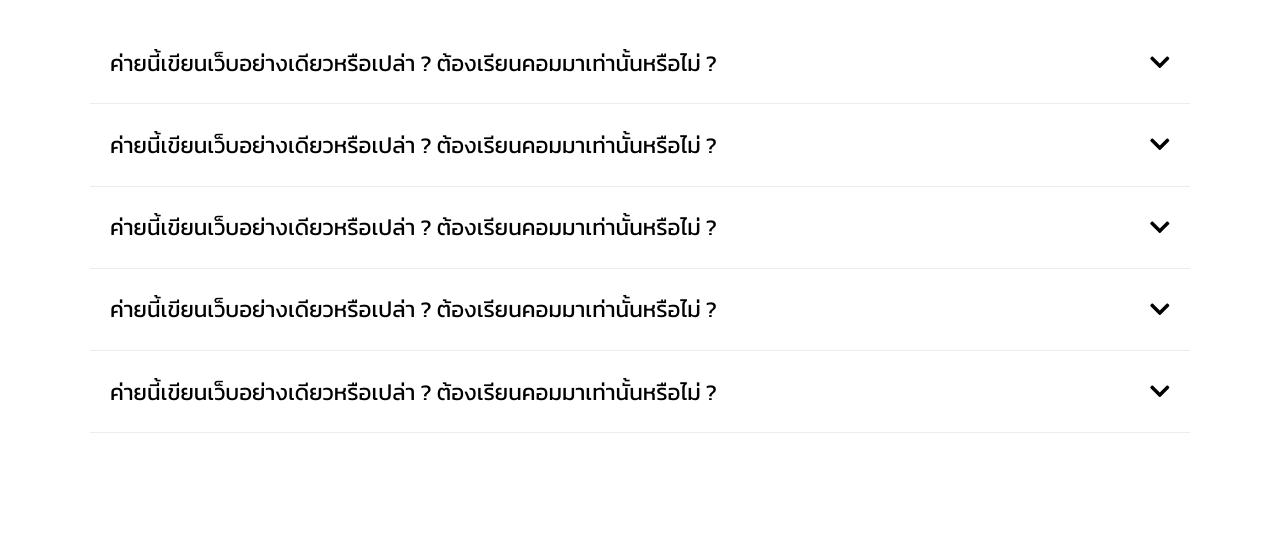
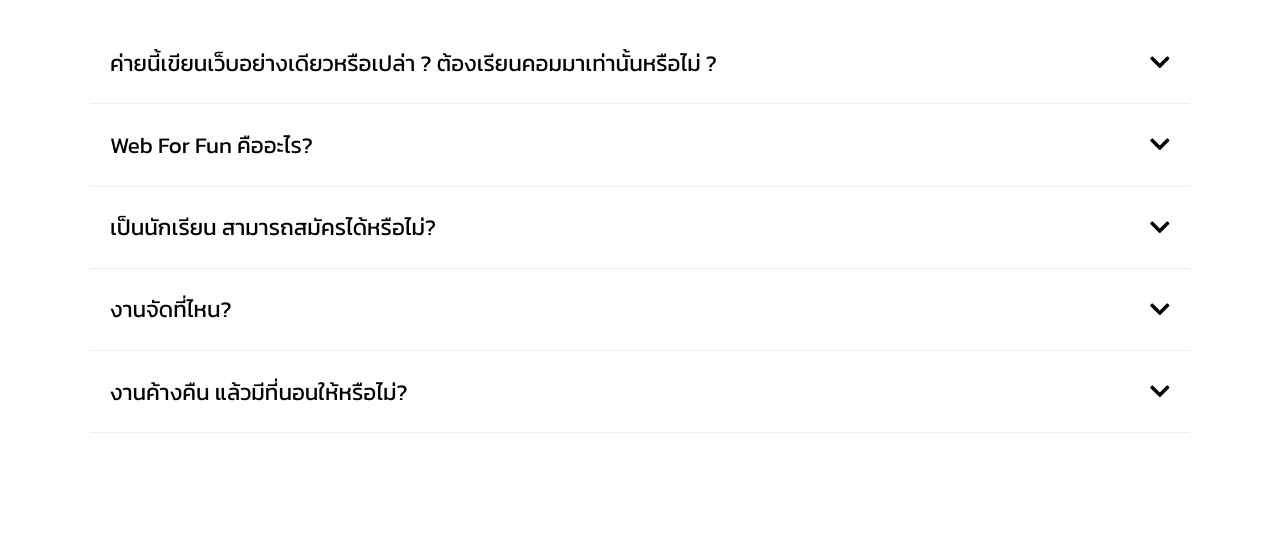
Before and after one commit to WebForFunThailand/webforfun.dev, a Gatsby site: page / in a window 1280 px wide. Shown: the part 3580-4129 px from the top of the page. Built offline with nearby package versions, Linux system fonts and the light colour scheme; Gatsby itself is replaced by a stand-in of ours.

Commit message:
add question in faq

```diff
--- a/src/sections/faq/index.js
+++ b/src/sections/faq/index.js
@@ -39,20 +39,21 @@ const FAQContainer = styled.div`
   }
 `
 
-const FAQ = function() {
+const FAQ = function(props) {
   const [isOpen, setIsOpen] = useState(false);
   return (
     <FAQContainer>
       <h2 onClick={() => setIsOpen(!isOpen)}>
         <div><FontAwesomeIcon icon={isOpen ? faChevronUp : faChevronDown} /></div>
-        ค่ายนี้เขียนเว็บอย่างเดียวหรือเปล่า ? ต้องเรียนคอมมาเท่านั้นหรือไม่ ?
+        {props.question}
       </h2>
       {isOpen &&
-        <p>ค่ายนี้มีมากกว่าเขียนเว็บ เนื่องจากเว็บไซต์หนึ่งเว็บต้องใช้คนที่มีทักษะหลากหลายในการสร้าง ทั้งในส่วนของผู้ที่ทำหน้าที่สร้างเว็บไซต์หรือโปรแกรมมิ่ง (Web Programming) ผู้ที่ออกแบบประสบการณ์ภายในเว็บไซต์หรือตกแต่งเว็บไซต์ให้สวยงามอย่างเว็บดีไซน์ (Web Design) ผู้ที่ถ่ายทอดเรื่องราวในเว็บไซต์ (Web Content) และผู้ที่วางกลยุทธ์ทางการตลาดเพื่อสร้างรายได้ให้กับเว็บไซต์อย่างมาร์เก็ตติ้ง (Web Marketing) เพราะฉะนั้น สามารถเลือกเข้าร่วมค่ายในสาขาใดสาขาหนึ่งได้</p>
+        <p>{props.answer}</p>
       }
     </FAQContainer>
   )
 }
+
 
 export default function() {
   return (
@@ -63,11 +64,12 @@ export default function() {
         </Center>
         <br/>
 
-        <FAQ />
-        <FAQ />
-        <FAQ />
-        <FAQ />
-        <FAQ />
+        <FAQ question="ค่ายนี้เขียนเว็บอย่างเดียวหรือเปล่า ? ต้องเรียนคอมมาเท่านั้นหรือไม่ ?" answer="ค่ายนี้มีมากกว่าเขียนเว็บ เนื่องจากเว็บไซต์หนึ่งเว็บต้องใช้คนที่มีทักษะหลากหลายในการสร้าง ทั้งในส่วนของผู้ที่ทำหน้าที่สร้างเว็บไซต์หรือโปรแกรมมิ่ง (Web Programming) ผู้ที่ออกแบบประสบการณ์ภายในเว็บไซต์หรือตกแต่งเว็บไซต์ให้สวยงามอย่างเว็บดีไซน์ (Web Design) ผู้ที่ถ่ายทอดเรื่องราวในเว็บไซต์ (Web Content) และผู้ที่วางกลยุทธ์ทางการตลาดเพื่อสร้างรายได้ให้กับเว็บไซต์อย่างมาร์เก็ตติ้ง (Web Marketing) เพราะฉะนั้น สามารถเลือกเข้าร่วมค่ายในสาขาใดสาขาหนึ่งได้"/>
+        <FAQ question="Web For Fun คืออะไร?" answer="งาน Web For Fun เป็นงาน Hackathon สำหรับผู้เริ่มต้นที่มีความสนใจในด้านการพัฒนาเว็บไซต์ ให้ได้พัฒนาฝีมือ, เรียนรู้จากผู้มีประสบการณ์ และพบปะเพื่อน ๆ ที่มีความชอบเหมือนกัน โดยในงานจะมีเหล่านักพัฒนาที่มีประสบการณ์แล้วคอยให้คำแนะนำ และช่วยเหลือในแต่ละทีม นอกจากนี้ภายในงานจะมี Workshop ต่างๆ เพื่อให้นักพัฒนาแต่ละคนสามารถคิดไอเดียออกมาได้สนุกที่สุด"/>
+        <FAQ question="เป็นนักเรียน สามารถสมัครได้หรือไม่?" answer="งาน Web For Fun รับทั้งนักเรียนระดับมัธยมและนักศึกษา"/>
+        <FAQ question="งานจัดที่ไหน?" answer={<div>งานนี้จัดที่ Clazy Cafe' ใกล้กับ BTS สนามเป้า
+        <a href="https://goo.gl/maps/CYgxXYCXVPfdyG3c8">https://goo.gl/maps/CYgxXYCXVPfdyG3c8</a></div>}/>
+        <FAQ question="งานค้างคืน แล้วมีที่นอนให้หรือไม่?" answer="เราไม่ได้จัดหาที่นอนให้สำหรับผู้เข้าร่วมงาน ทางเราจะประกาศคำแนะนำในการหาสถานที่สำหรับค้างคืนให้ทราบอีกครั้ง ขออภัยในความไม่สะดวก"/>
       </Container>
     </Section>
   )
```
